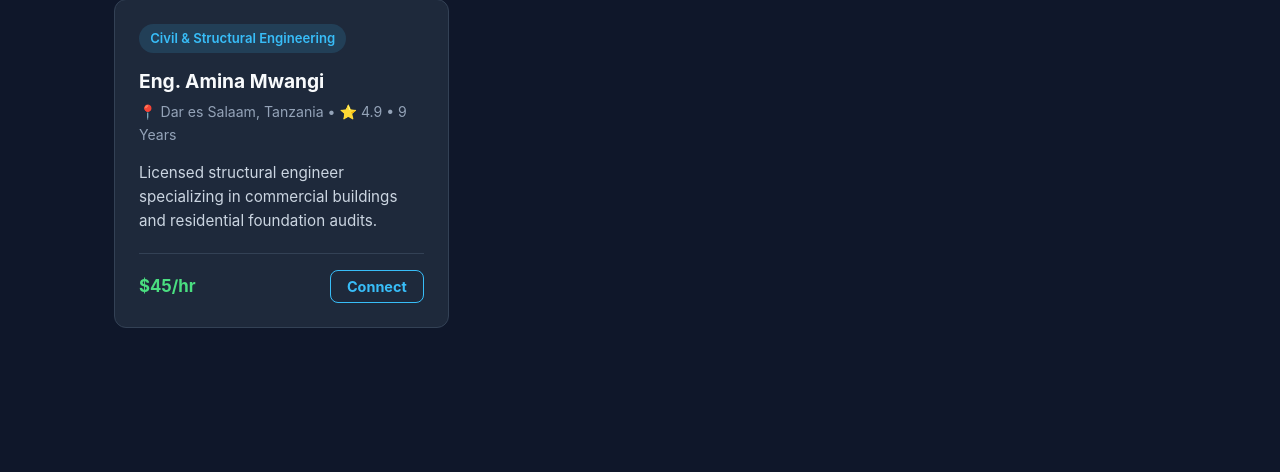
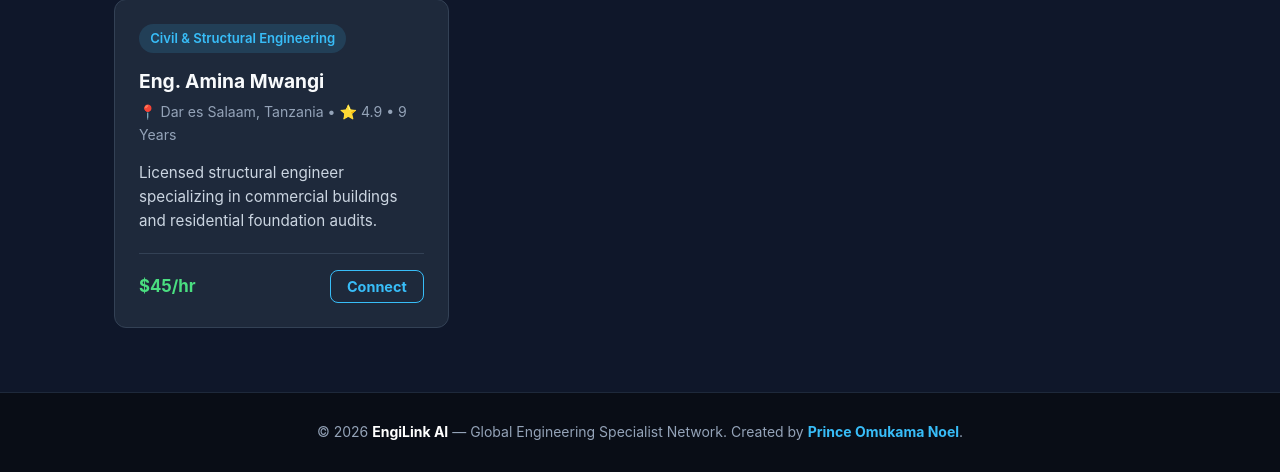
Before and after one commit to princetechpro0101-byte/engilink-ai, a Flask app: page / in a window 1280 px wide. Shown: the part 885-1357 px from the top of the page. Before the commit the page ends 1213 px from the top, so only its background shows below. Run offline with Flask 3, Linux system fonts and the light colour scheme; data comes from the database, SQL or seed files in the repository.

Commit message:
Add creator footer for Prince Omukama Noel

```diff
--- a/templates/index.html
+++ b/templates/index.html
@@ -1,6 +1,7 @@
 <!DOCTYPE html>
 <html lang="en">
 <head>
+    <meta name="author" content="Prince Omukama Noel">
     <meta name="google-site-verification" content="3tnwrVSai9Bf6vK3lCsq0T48Xs1h2ENGOa6Dm3FZsqg" />
     <meta charset="UTF-8">
     <meta name="viewport" content="width=device-width, initial-scale=1.0">
@@ -116,6 +117,8 @@ document.getElementById("problemInput").addEventListener("keypress", function(e)
     if (e.key === "Enter") findSpecialist();
 });
 </script>
-
+  <footer style="background:#090d16; color:#94a3b8; text-align:center; padding:28px 5%; margin-top:50px; border-top:1px solid #1e293b; font-size:14px;">
+    <p>&copy; 2026 <strong style="color:#ffffff;">EngiLink AI</strong> — Global Engineering Specialist Network. Created by <strong style="color:#38bdf8;">Prince Omukama Noel</strong>.</p>
+  </footer>
 </body>
 </html>
```
